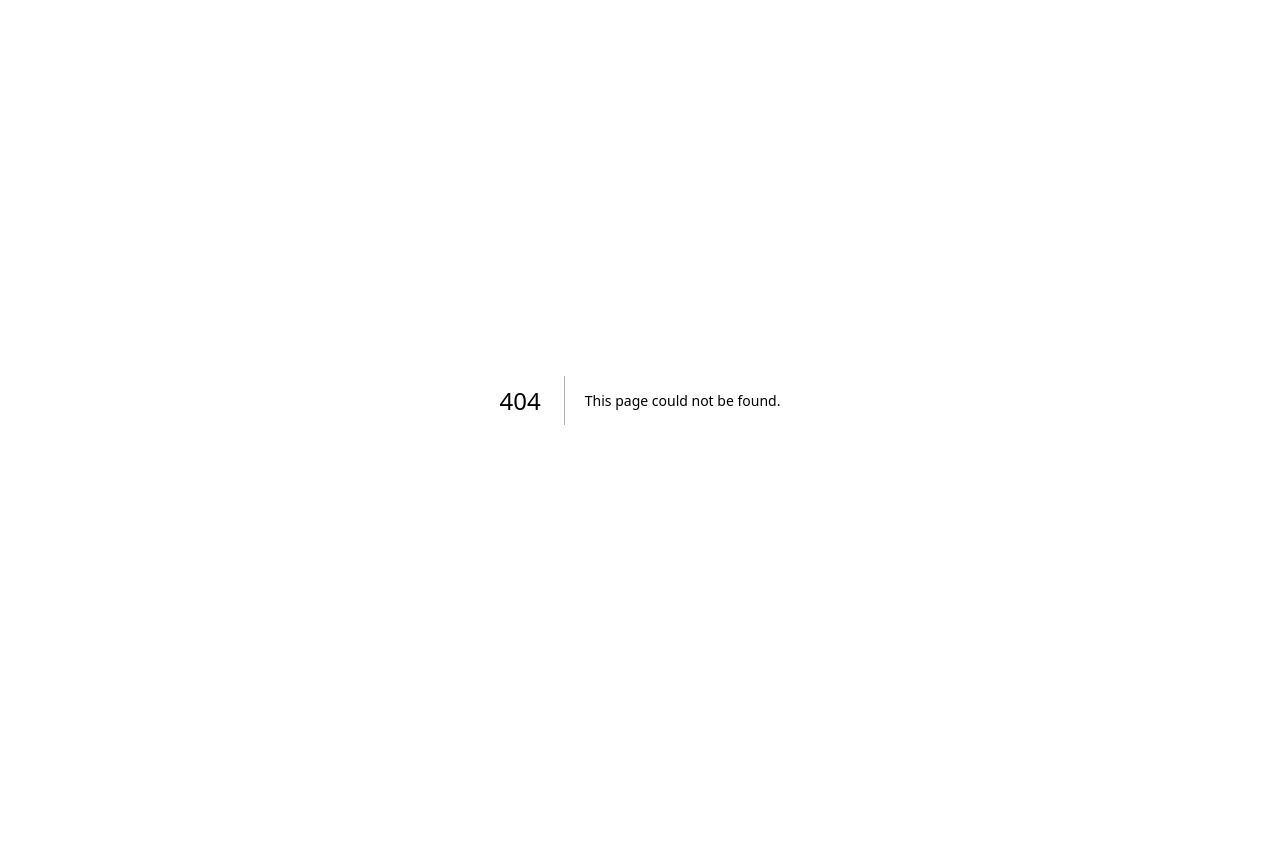
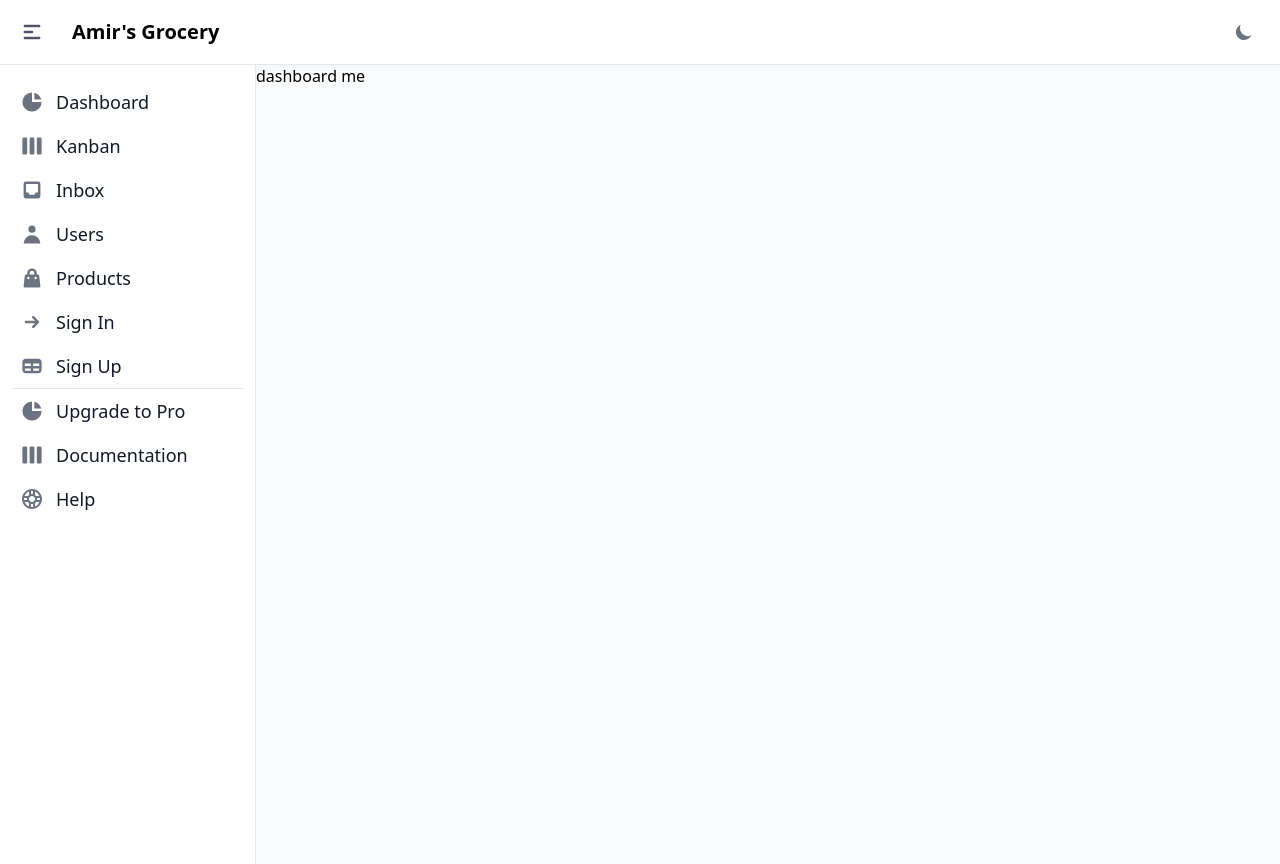
Before and after one commit to Oliulla/amirs-grocery, a Next.js app: page /dashboard/me in a window 1280 px wide. Before the commit this address had no page. Before the commit the page ends 800 px from the top, so only its background shows below. Built offline with nearby package versions, Linux system fonts and the light colour scheme.

Commit message:
:sparkles: Done Dashboard Layout With Theme

```diff
--- a/components/Auth/SignInForm.jsx
+++ b/components/Auth/SignInForm.jsx
@@ -2,9 +2,9 @@ import { Button, Checkbox, Label, TextInput } from "flowbite-react";
 
 export default function SigninForm() {
   return (
-    <div className="flex flex-col justify-center items-center w-full min-h-screen">
-      <form className="flex w-full flex-col gap-4 bg-gray-900 px-4 py-16 rounded-lg">
-        <h2 className="text-3xl font-semibold mb-4">Please Login</h2>
+    <div className="flex flex-col justify-center items-center w-full">
+      <form className="flex w-full flex-col gap-4 bg-gray-900 px-4 py-24 rounded-lg">
+        <h2 className="text-3xl font-semibold mb-16">Please Login</h2>
 
         <div>
           <div className="mb-2 block">
--- a/components/Header/Header.jsx
+++ b/components/Header/Header.jsx
@@ -1,7 +1,7 @@
 import { useSidebarContext } from "@/context/SidebarContext";
 import { isSmallScreen } from "@/utils/is-small-screen";
 import { DarkThemeToggle, Navbar } from "flowbite-react";
-import Image from "next/image";
+// import Image from "next/image";
 import { HiMenuAlt1, HiX } from "react-icons/hi";
 
 export const DashboardNavbar = function () {
@@ -30,14 +30,14 @@ export const DashboardNavbar = function () {
                 )}
               </button>
               <Navbar.Brand href="/">
-                <Image
+                {/* <Image
                   alt="Flowbite logo"
                   height="24"
                   src="/favicon.png"
                   width="24"
-                />
+                /> */}
                 <span className="self-center whitespace-nowrap px-3 text-xl font-semibold dark:text-white">
-                  Flowbite
+                  Amir's Grocery
                 </span>
               </Navbar.Brand>
             </div>
--- /dev/null
+++ b/components/Layouts/DashboardLayout.jsx
@@ -0,0 +1,36 @@
+import { SidebarProvider, useSidebarContext } from "@/context/SidebarContext";
+import { DashboardNavbar } from "../Header/Header";
+import { DashboardSidebar } from "./Sidebar";
+import { twMerge } from "tailwind-merge";
+
+const DashboardLayout = function ({ children }) {
+  return (
+    <SidebarProvider>
+      <DashboardLayoutContent>{children}</DashboardLayoutContent>
+    </SidebarProvider>
+  );
+};
+
+const DashboardLayoutContent = function ({ children }) {
+  const { isCollapsed } = useSidebarContext();
+
+  return (
+    <>
+      <DashboardNavbar />
+      <div className="mt-16 flex items-start">
+        <DashboardSidebar />
+        <div
+          id="main-content"
+          className={twMerge(
+            "relative min-h-screen w-full overflow-y-auto bg-gray-50 dark:bg-gray-900 dark:text-white",
+            isCollapsed ? "lg:ml-[4.5rem]" : "lg:ml-64",
+          )}
+        >
+          {children}
+        </div>
+      </div>
+    </>
+  );
+};
+
+export default DashboardLayout;
--- /dev/null
+++ b/components/Layouts/Sidebar.jsx
@@ -0,0 +1,66 @@
+import { useSidebarContext } from "@/context/SidebarContext";
+import { Sidebar } from "flowbite-react";
+import { BiBuoy } from "react-icons/bi";
+import {
+  HiArrowSmRight,
+  HiChartPie,
+  HiInbox,
+  HiShoppingBag,
+  HiTable,
+  HiUser,
+  HiViewBoards,
+} from "react-icons/hi";
+import { twMerge } from "tailwind-merge";
+
+export const DashboardSidebar = function () {
+  const { isCollapsed } = useSidebarContext();
+
+  return (
+    <Sidebar
+      aria-label="Sidebar with multi-level dropdown example"
+      collapsed={isCollapsed}
+      id="sidebar"
+      className={twMerge(
+        "fixed inset-y-0 left-0 z-20 mt-16 flex h-full shrink-0 flex-col border-r border-gray-200 duration-75 dark:border-gray-700 lg:flex",
+        isCollapsed && "hidden w-16",
+      )}
+    >
+      <Sidebar.Items>
+        <Sidebar.ItemGroup>
+          <Sidebar.Item href="#" icon={HiChartPie}>
+            Dashboard
+          </Sidebar.Item>
+          <Sidebar.Item href="#" icon={HiViewBoards}>
+            Kanban
+          </Sidebar.Item>
+          <Sidebar.Item href="#" icon={HiInbox}>
+            Inbox
+          </Sidebar.Item>
+          <Sidebar.Item href="#" icon={HiUser}>
+            Users
+          </Sidebar.Item>
+          <Sidebar.Item href="#" icon={HiShoppingBag}>
+            Products
+          </Sidebar.Item>
+          <Sidebar.Item href="#" icon={HiArrowSmRight}>
+            Sign In
+          </Sidebar.Item>
+          <Sidebar.Item href="#" icon={HiTable}>
+            Sign Up
+          </Sidebar.Item>
+        </Sidebar.ItemGroup>
+        <Sidebar.ItemGroup>
+          <Sidebar.Item href="#" icon={HiChartPie}>
+            Upgrade to Pro
+          </Sidebar.Item>
+          <Sidebar.Item href="#" icon={HiViewBoards}>
+            Documentation
+          </Sidebar.Item>
+          <Sidebar.Item href="#" icon={BiBuoy}>
+            Help
+          </Sidebar.Item>
+        </Sidebar.ItemGroup>
+      </Sidebar.Items>
+    </Sidebar>
+  );
+};
--- a/package.json
+++ b/package.json
@@ -16,7 +16,8 @@
     "next": "14.1.0",
     "react": "^18",
     "react-dom": "^18",
-    "react-icons": "^5.0.1"
+    "react-icons": "^5.0.1",
+    "tailwind-merge": "^2.2.1"
   },
   "devDependencies": {
     "autoprefixer": "^10.0.1",
--- /dev/null
+++ b/pages/dashboard/me/index.jsx
@@ -0,0 +1,12 @@
+import DashboardLayout from "@/components/Layouts/DashboardLayout";
+import React from "react";
+
+const MyDashboardMainPage = () => {
+  return <div> dashboard me</div>;
+};
+
+export default MyDashboardMainPage;
+
+MyDashboardMainPage.getLayout = function getLayout(page) {
+  return <DashboardLayout>{page}</DashboardLayout>;
+};
--- a/pages/index.js
+++ b/pages/index.js
@@ -9,8 +9,8 @@ export default function Home() {
       <Head>
         <title>Amir's Grocery | Login</title>
       </Head>
-      <main className={`${styles.bgDark} min-h-screen`}>
-        <section className="mx-auto px-4 text-white">
+      <main className={`${styles.bgDark} min-h-screen flex items-center`}>
+        <section className="mx-auto px-4 text-white w-full">
           <SigninForm />
         </section>
       </main>
```
Also changed, not shown: 1 other file (tests, documents, lock files or other folders).
